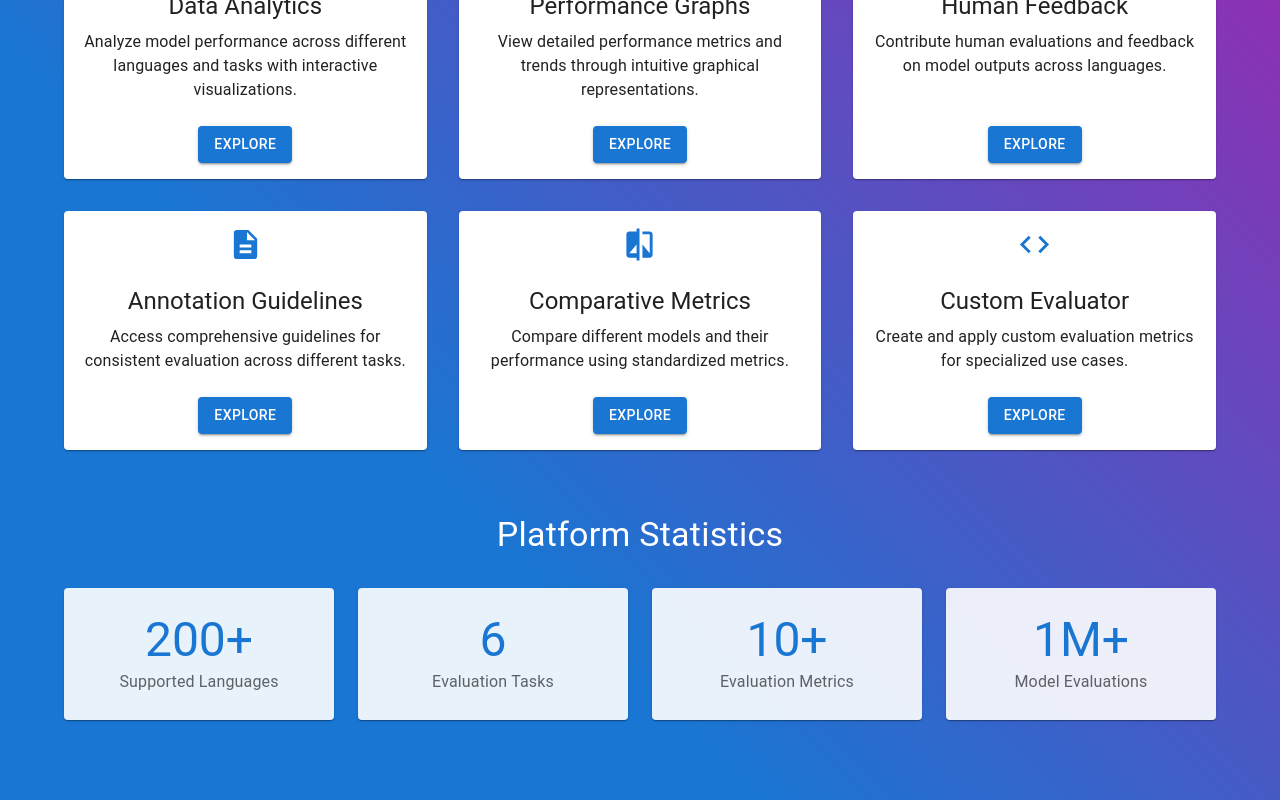
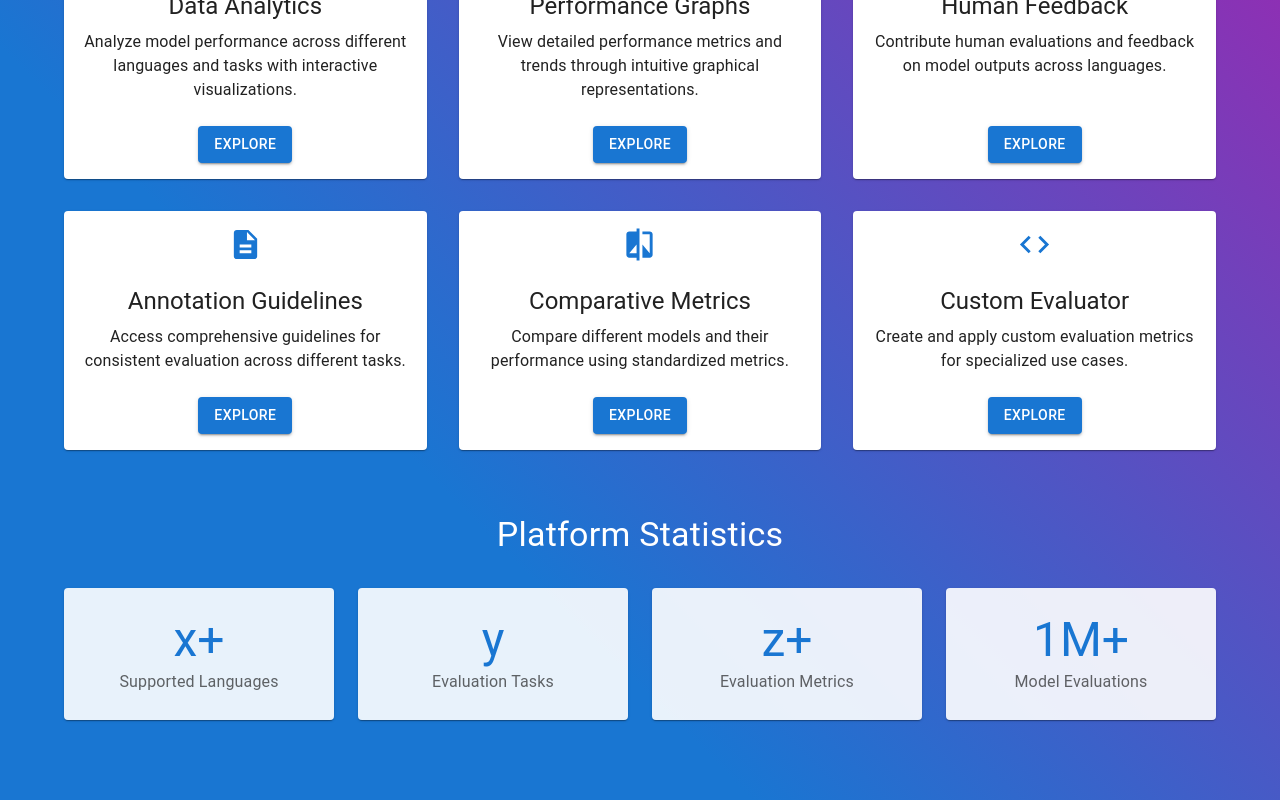
Before and after one commit to MaLA-LM/GlotEval-HumanEval, a React (Create React App) app in the folder frontend/: page / in a window 1280 px wide. Shown: the part 492-1292 px from the top of the page. Built offline with nearby package versions, Linux system fonts and the light colour scheme; what chartjs-plugin-datalabels would draw is missing.

Commit message:
further changes

```diff
--- a/frontend/src/components/Home.js
+++ b/frontend/src/components/Home.js
@@ -141,9 +141,9 @@ const Home = () => {
           </Typography>
           <Grid container spacing={3} justifyContent="center">
             {[
-              { label: 'Supported Languages', value: '200+' },
-              { label: 'Evaluation Tasks', value: '6' },
-              { label: 'Evaluation Metrics', value: '10+' },
+              { label: 'Supported Languages', value: 'x+' },
+              { label: 'Evaluation Tasks', value: 'y' },
+              { label: 'Evaluation Metrics', value: 'z+' },
               { label: 'Model Evaluations', value: '1M+' }
             ].map((stat) => (
               <Grid item xs={6} md={3} key={stat.label}>
--- a/frontend/src/components/OutputBoard.js
+++ b/frontend/src/components/OutputBoard.js
@@ -128,10 +128,6 @@ function Dashboard({ user }) {
   };
 
   const handleRowSelect = (row) => {
-    if (!user) {
-      setSnackbarOpen(true);
-      return;
-    }
     setSelectedRow(row);
     setSidebarOpen(true);
   };
@@ -194,13 +190,13 @@ function Dashboard({ user }) {
 
   // Update handleEvaluateOneByOne
   const handleEvaluateOneByOne = () => {
-    if (!user) {
-      setSnackbarOpen(true);
-      return;
-    }
     if (tableData.length > 0) {
       setCurrentIndex(0);
-      checkExistingFeedback(tableData[0]);
+      if (user) {
+        checkExistingFeedback(tableData[0]);
+      } else {
+        setUserFeedback(null);
+      }
       setDialogOpen(true);
     }
   };
```
Also changed, not shown: 1 other file (tests, documents, lock files or other folders).
